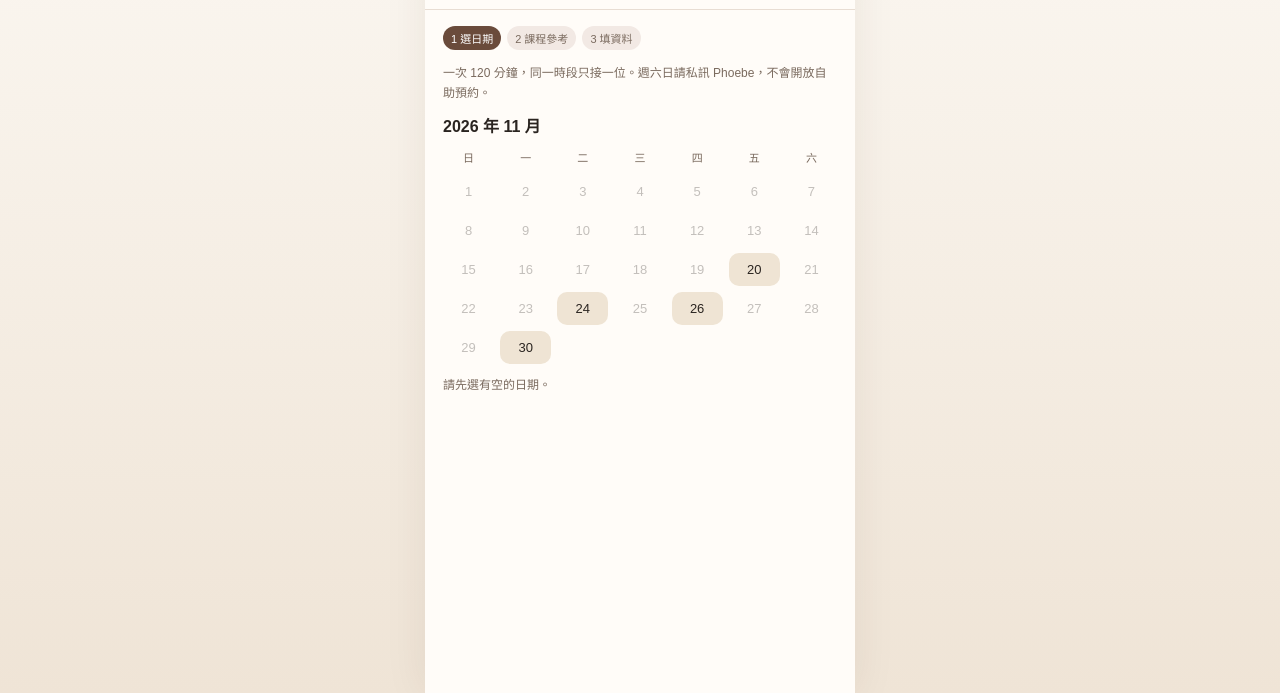
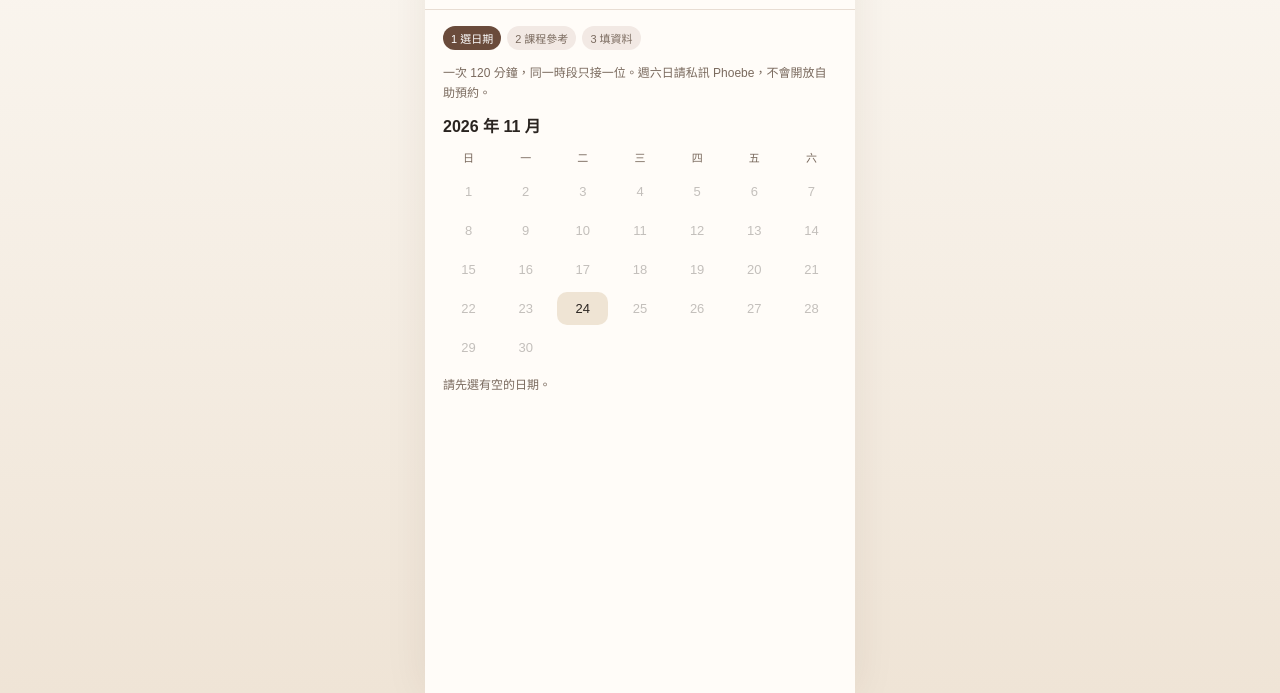
Before and after one commit to xyzKIWI/no23-lumi-booking, a plain HTML site: page index.html in a window 1280 px wide. Shown: the part 107-800 px from the top of the page. Drawn offline with Linux system fonts and the light colour scheme.

Commit message:
November slots: only 11/24 14:30 left

```diff
--- a/index.html
+++ b/index.html
@@ -124,10 +124,7 @@ const SERVICES = [
 const DURATION = 120;
 const DEFAULT_SERVICE = "皮膚管理";
 const SLOTS = {
-  "2026-11-20": ["14:30"],
   "2026-11-24": ["14:30"],
-  "2026-11-26": ["14:30"],
-  "2026-11-30": ["14:30"],
 };
 const WEEKENDS_NOTE = "週六日請私訊 Phoebe，不會開放自助預約";
 const now = new Date();
```
